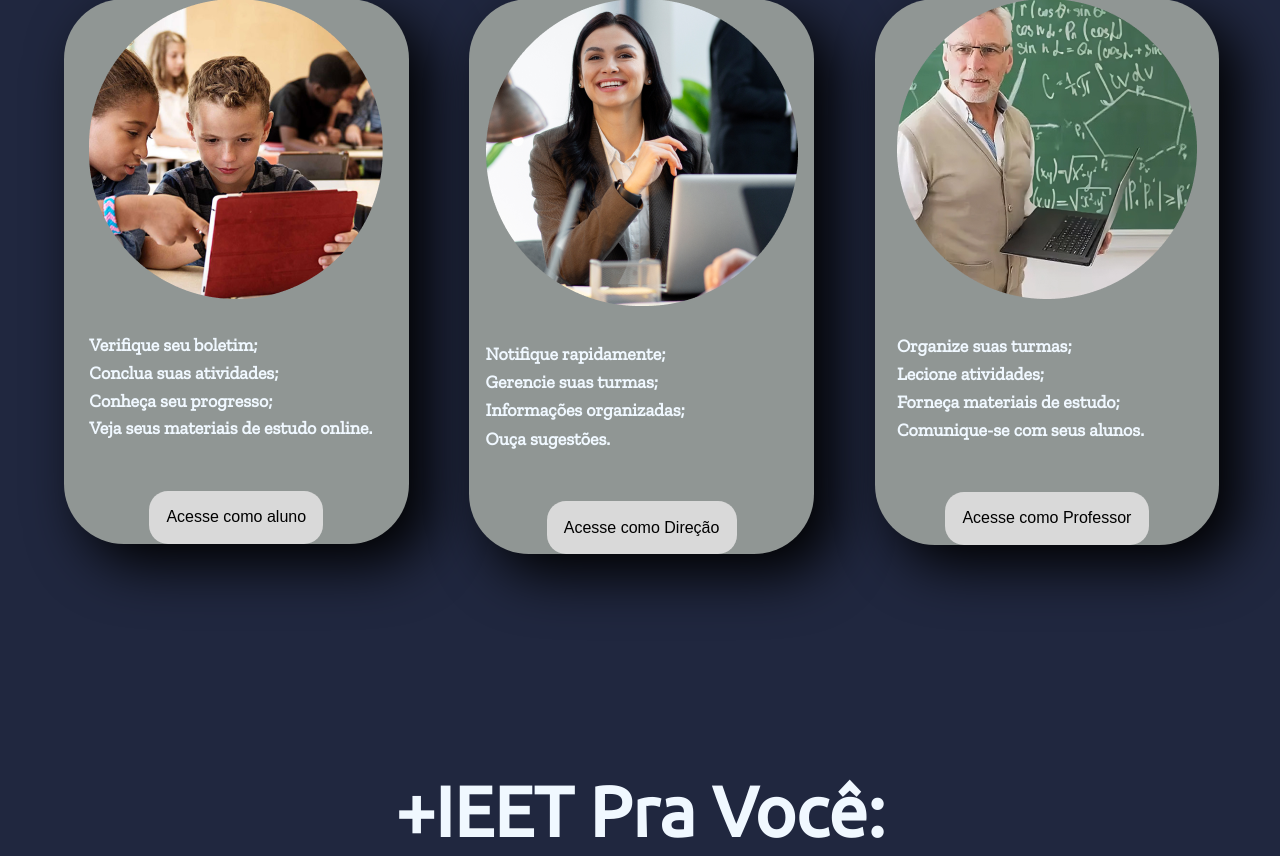
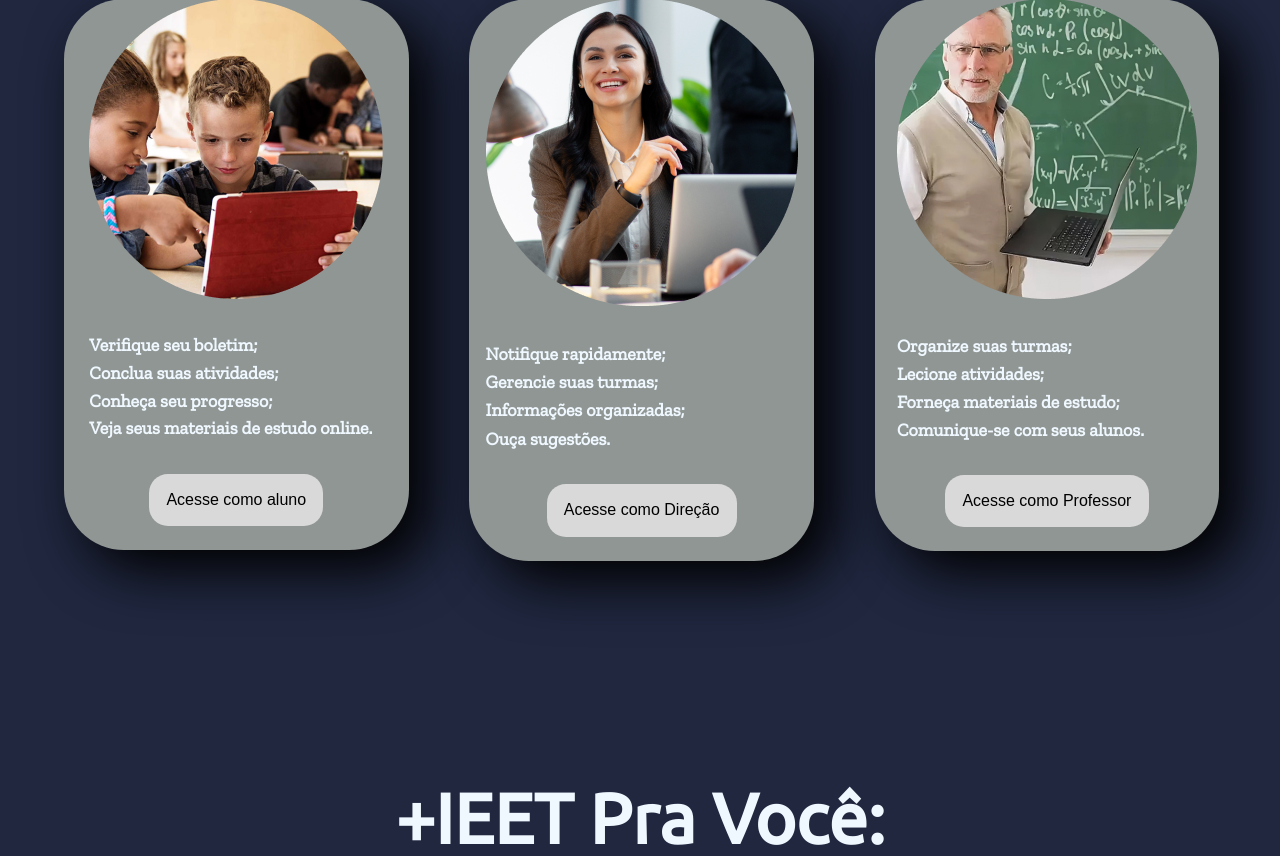
Before and after one commit to Janijanilevs/IEET-SistemaDeEnsino, a PHP site: page /ieet-SistemaDeEnsino/ProjetoFinal in a window 1280 px wide. Shown: the part 1129-1985 px from the top of the page. Run offline with PHP 8.4, Linux system fonts and the light colour scheme; data that the repository does not hold is empty; some web fonts are replaced.

Commit message:
Incial Mud

```diff
--- a/ProjetoFinal/public/css/estilo.css
+++ b/ProjetoFinal/public/css/estilo.css
@@ -187,7 +187,8 @@ footer{
     text-decoration: none;
     font-family: 'Zila slab', sans-serif;
     color: black;
-    margin-top: 15%;
+    margin-top: 10%;
+    margin-bottom: 3vh;
     padding: 5%;
     border-radius: 19px;
     background: #D9D9D9;
```
